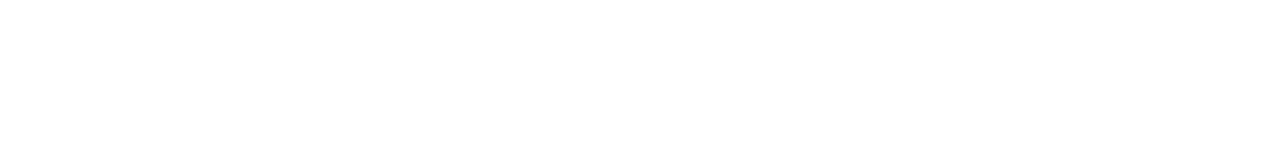
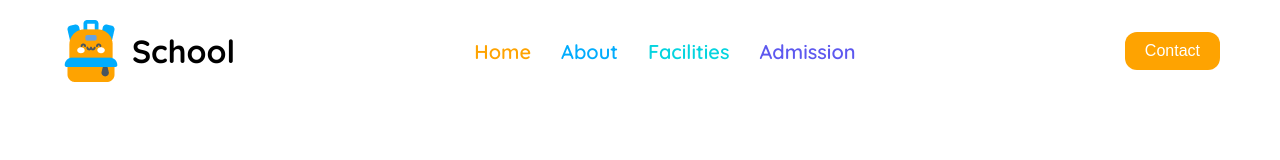
Before and after one commit to raseduzzaman-rayhan/B11-A2-Assignment-02, a plain HTML site: page index.html in a window 1280 px wide. Drawn offline with Linux system fonts and the light colour scheme.

Commit message:
navbar design complete

```diff
--- a/index.html
+++ b/index.html
@@ -4,11 +4,27 @@
     <meta charset="UTF-8">
     <meta name="viewport" content="width=device-width, initial-scale=1.0">
     <title>Assignment-02</title>
+    <link rel="stylesheet" href="styles/style.css">
 </head>
 <body>
-    <header>
-        <nav>
-
+    <header class="quicksand-normal">
+        <!-- NavBar Design -->
+        <nav class="navbar display-flex">
+            <div class="icon-name display-flex">
+                <img class="navbar-logo" src="assets/logo.png" alt="">
+            <h3 class="school-name">School</h3>
+            </div>
+            <ul class="nav-links display-flex">
+                <li class="nav-item">
+                    <a href="" class="nav-link orange">Home</a></li>
+                <li class="nav-item">
+                    <a href="" class="nav-link skyblue">About</a></li>
+                <li class="nav-item">
+                    <a href="" class="nav-link paste">Facilities</a></li>
+                <li class="nav-item">
+                    <a href="" class="nav-link violet">Admission</a></li>
+            </ul>
+            <button class="btn-contact">Contact</button>
         </nav>
     </header>
     <main>
--- a/styles/style.css
+++ b/styles/style.css
@@ -28,4 +28,67 @@
     box-sizing: border-box;
 }
 
-/*  */
+/* Shared Styles */
+.display-flex {
+    display: flex;
+}
+
+.orange {
+    color: #FEA301;
+}
+
+.skyblue {
+    color: #01ACFD;
+}
+
+.paste {
+    color: #05D4DF;
+}
+
+.violet {
+    color: #5D58EF;
+}
+
+
+/* NavBar Styles */
+
+.navbar {
+    justify-content: space-between;
+    align-items: center;
+}
+
+.icon-name {
+    align-items: center;
+    gap: 10px;
+}
+
+.school-name {
+    font-weight: 700;
+    font-size: 2rem;
+}
+
+.nav-item {
+    list-style: none;
+    margin-right: 30px;
+}
+
+.nav-link {
+    text-decoration: none;
+    font-size: 1.25rem;
+    font-weight: 600;
+}
+
+.btn-contact {
+    background-color: #FEA301;
+    color: white;
+    padding: 10px 20px;
+    font-size: 1rem;
+    font-weight: 500;
+    border: none;
+    border-radius: 12px;
+}
+
+.navbar {
+    max-width: 1160px;
+    margin: 20px auto 0 auto;
+}
```
Also changed, not shown: assets/bg.png (added), assets/dribble.png (added), assets/elementary.png (added), assets/fb.png (added), assets/google+.png (added), assets/hero-kids.png (added), assets/kinder.png (added), assets/logo.png (added), assets/middle.png (added), assets/story-1.png (added), assets/story-2.png (added), assets/story-3.png (added), assets/story-4.png (added), assets/story-5.png (added), 1 more files.
